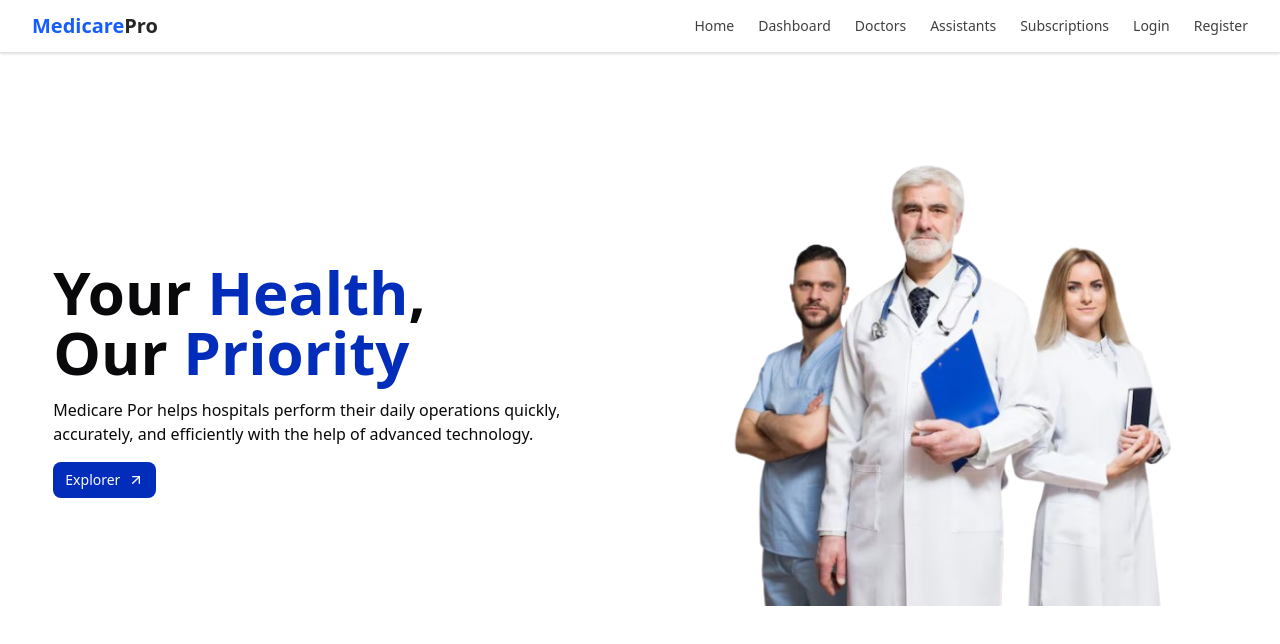
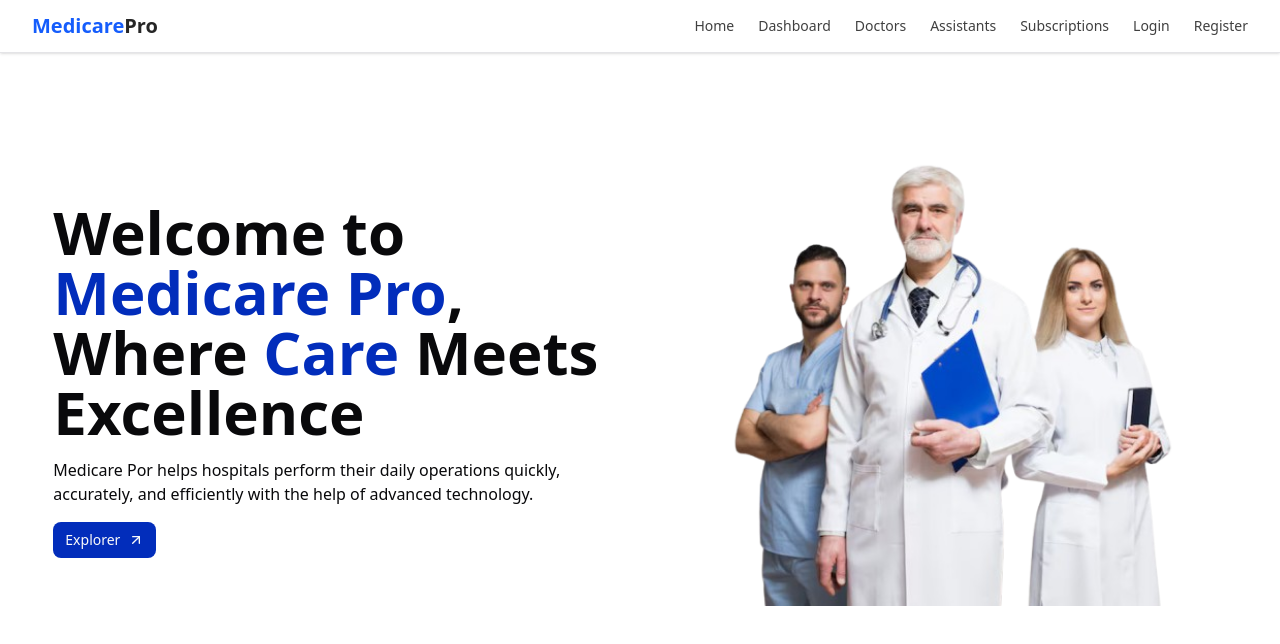
Before and after one commit to wptasmina/medicare-pro, a Next.js app: page / in a window 1280 px wide. Shown: the top 644 px of the page. Built offline with nearby package versions, Linux system fonts and the light colour scheme.

Commit message:
hero title add

```diff
--- a/src/components/HeroSection/HeroSection.tsx
+++ b/src/components/HeroSection/HeroSection.tsx
@@ -1,21 +1,30 @@
-import { Button } from '@/components/ui/button'
-import { ArrowUpRight } from 'lucide-react'
-import Image from 'next/image'
-import Link from 'next/link'
-
+import { Button } from "@/components/ui/button";
+import { ArrowUpRight } from "lucide-react";
+import Image from "next/image";
+import Link from "next/link";
 
 export default function HeroSection() {
   return (
-    <section className='pt-14'>
+    <section className="pt-14">
       <div className="w-11/12 mx-auto  py-8">
         <div className="grid grid-cols-1 gap-4 md:grid-cols-2 items-center self-start md:gap-8">
           <div>
             <div className="max-w-lg md:max-w-none self-start  px-3 md:px-0">
-              <h2 className='pt-3 lg:text-6xl text-4xl font-extrabold'> Your <span className='text-[#022dbb]'>Health</span>,<br />Our <span className='text-[#022dbb]'>Priority</span></h2>
-              <p className='py-4 lg:w-[550px]'>Medicare Por helps hospitals perform their daily operations quickly, accurately, and efficiently with the help of advanced technology.</p>
+              <h2 className="pt-3 lg:text-6xl text-4xl font-extrabold">
+                Welcome to <span className="text-[#022dbb]">Medicare Pro</span>,
+                <br />
+                Where <span className="text-[#022dbb]">Care</span> Meets
+                Excellence
+              </h2>
+              <p className="py-4 lg:w-[550px]">
+                Medicare Por helps hospitals perform their daily operations
+                quickly, accurately, and efficiently with the help of advanced
+                technology.
+              </p>
               <Link href="/doctor">
-                <Button className="bg-[#022dbb] dark:text-white px-4 py-2 inline-flex cursor-pointer " >
-                  Explorer<ArrowUpRight />
+                <Button className="bg-[#022dbb] dark:text-white px-4 py-2 inline-flex cursor-pointer ">
+                  Explorer
+                  <ArrowUpRight />
                 </Button>
               </Link>
             </div>
@@ -31,9 +40,8 @@ export default function HeroSection() {
               alt="Doctor image"
             />
           </div>
-
         </div>
       </div>
     </section>
-  )
+  );
 }
```
